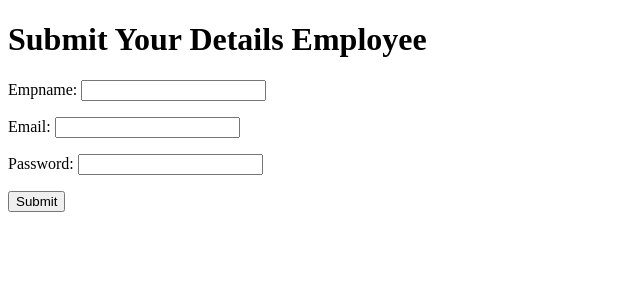
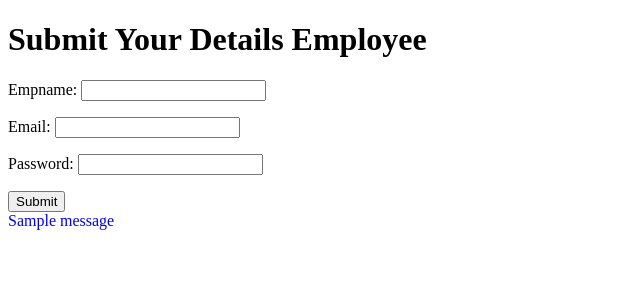
Before and after one commit to iamaswathisnair/Advanced_Django, a Django app: page /myapp/emp_model_inheritence/ in a window 1280 px wide. Shown: the top 300 px of the page, without its empty margins (0-640 px from the left). Run offline with Django 4.2, Linux system fonts and the light colour scheme; tables that the repository leaves empty hold one stand-in row (values such as "Sample post"); one stand-in notice (Sample message) is shown.

Commit message:
djnago msge framework

```diff
--- a/studybud/myapp/templates/emp_modelinheritance_form.html
+++ b/studybud/myapp/templates/emp_modelinheritance_form.html
@@ -2,6 +2,10 @@
 <html>
 <head>
     <title>Load Form</title>
+    <style>
+        .success
+        {color:blue;}
+    </style>
 </head>
 <body>
     <h1>Submit Your Details Employee</h1>
@@ -10,5 +14,11 @@
         {{ form.as_p }} <!-- Render form fields -->
         <button type="submit">Submit</button>
     </form>
+    {% if messages %}
+        {% for mess in messages %}
+        <div class="success">{{mess}}</div>
+        {% endfor %}
+    {% endif %}
+
 </body>
 </html>
--- a/studybud/myapp/views.py
+++ b/studybud/myapp/views.py
@@ -4,6 +4,7 @@ from datetime import datetime , date
 from .forms import ContactForm , Ordering_form_fields_form ,Userform
 from .form_widgets import DemowidgetForm
 from .modelform_inheritance import EmployeeForm ,Teacherform
+from django.contrib import messages
 # Create your views here.
 
 def learn_django(request):
@@ -71,6 +72,7 @@ def emp_model_inheritence(request):
        formm = EmployeeForm(request.POST)
        if formm.is_valid():
            formm.save()
+           messages.success(request, 'Your action was successful!')
     else:
         formm = EmployeeForm()
     return render(request, "emp_modelinheritance_form.html",{'form':formm})
--- a/studybud/studybud/settings.py
+++ b/studybud/studybud/settings.py
@@ -38,6 +38,7 @@ INSTALLED_APPS = [
     'django.contrib.messages',
     'django.contrib.staticfiles',
     'myapp',
+
 ]
 
 MIDDLEWARE = [
@@ -48,6 +49,8 @@ MIDDLEWARE = [
     'django.contrib.auth.middleware.AuthenticationMiddleware',
     'django.contrib.messages.middleware.MessageMiddleware',
     'django.middleware.clickjacking.XFrameOptionsMiddleware',
+
+
 ]
 
 ROOT_URLCONF = 'studybud.urls'
```
